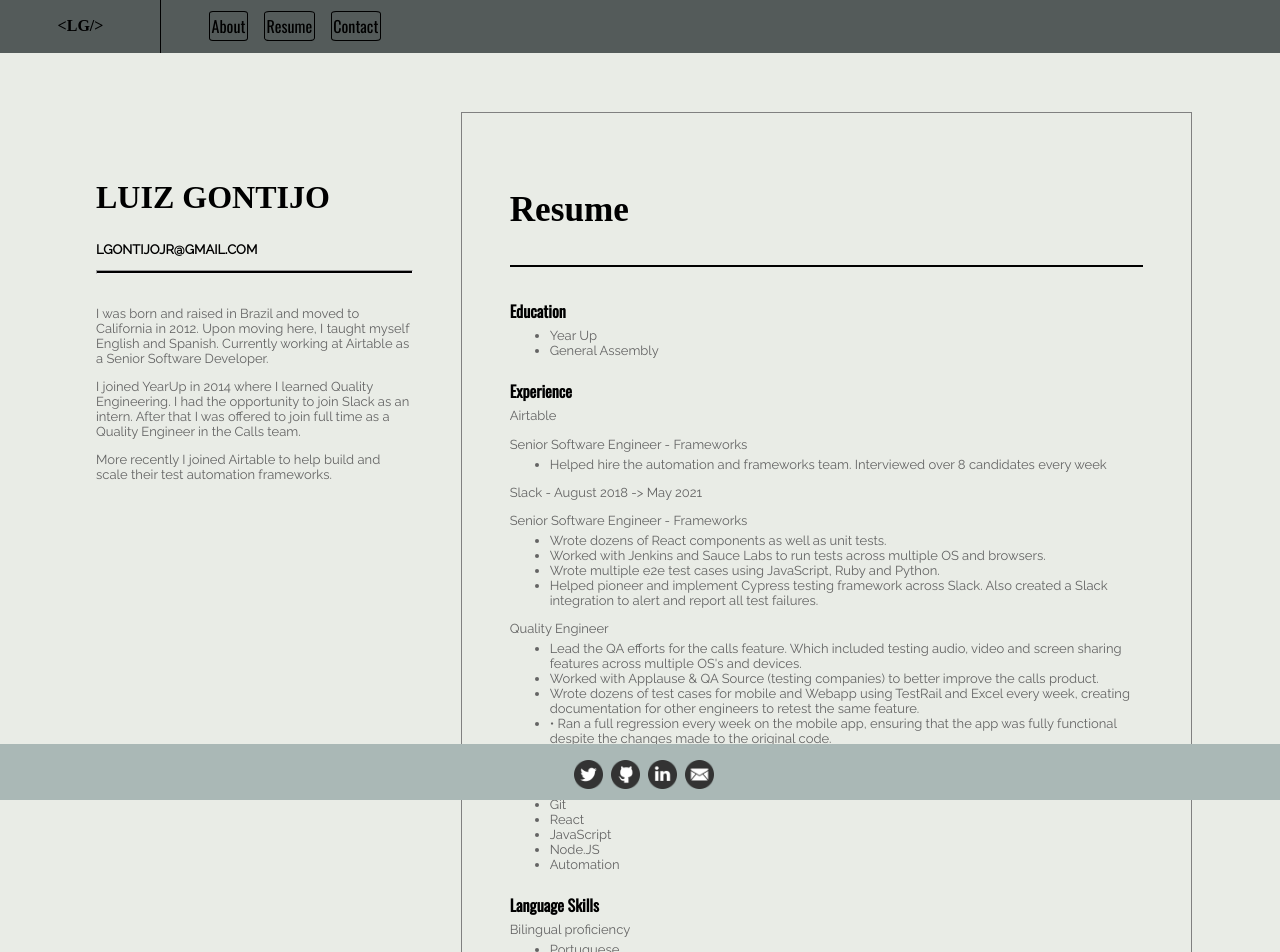
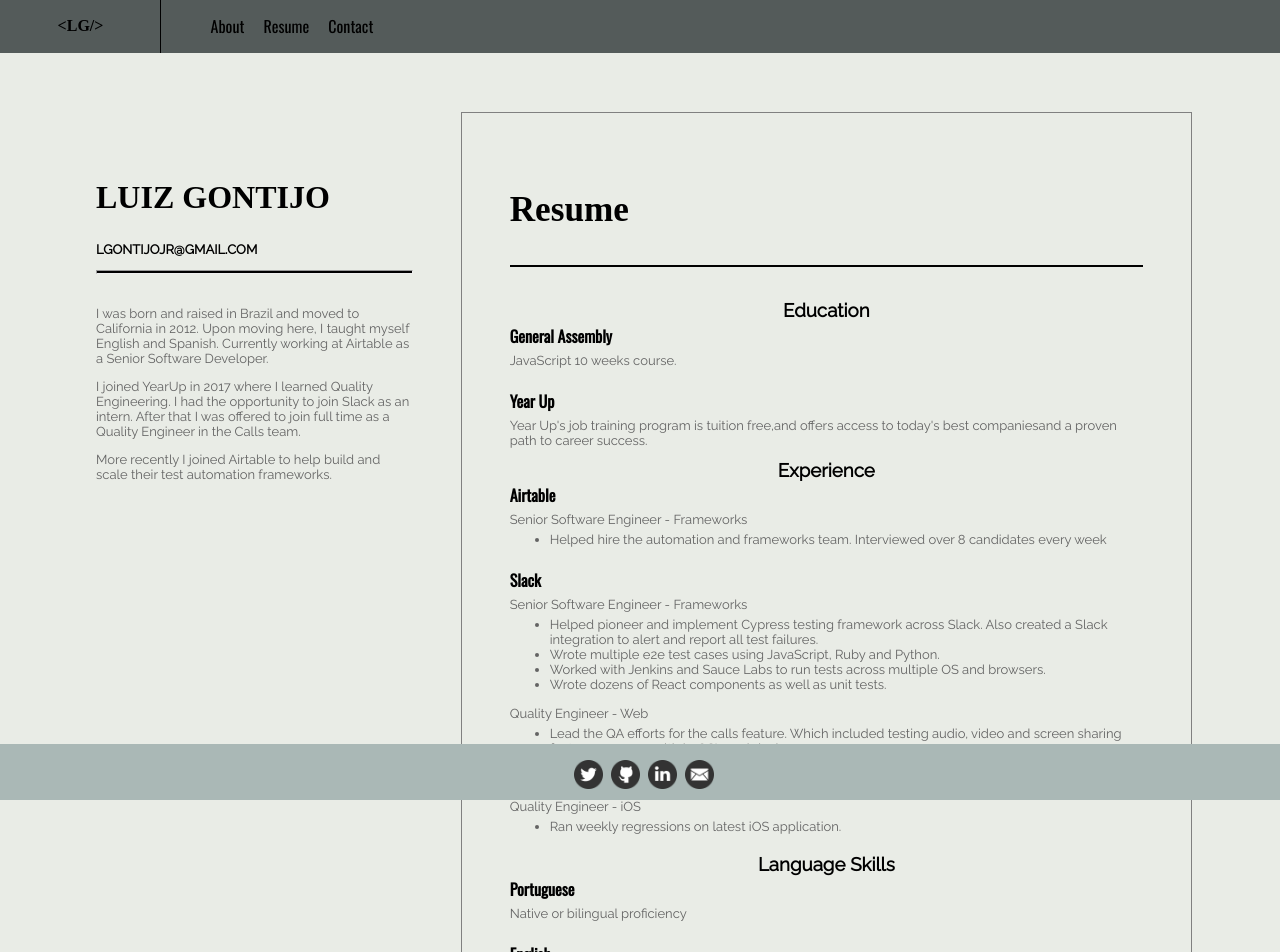
Before and after one commit to lgontijojr/Personal-Website, a React (Create React App) app: page /resume in a window 1280 px wide. Shown: the top 952 px of the page. Built offline with nearby package versions, Linux system fonts and the light colour scheme; a web font is replaced by a local one.

Commit message:
Add welcome page and refactor Article component

```diff
--- a/src/App.js
+++ b/src/App.js
@@ -9,6 +9,7 @@ import Sidenav from "./components/Sidenav";
 import ResumePage from "./pages/Resume";
 import ContactPage from "./pages/Contact";
 import AboutPage from "./pages/About";
+import WelcomePage from "./pages/Welcome";
 
 import "./css/_app.css";
 import "./css/components/_body.css";
@@ -24,6 +25,7 @@ const App = () => {
           <Sidenav isOpen={isOpen} toggleSidebar={toggleSidebar} />
           <Profile />
           <Switch>
+            <Route path="/" exact component={WelcomePage} />
             <Route path="/resume" component={ResumePage} />
             <Route path="/about" component={AboutPage} />
             <Route path="/contact" component={ContactPage} />
--- a/src/components/Article.jsx
+++ b/src/components/Article.jsx
@@ -2,19 +2,36 @@ import React from "react";
 import "../css/components/_article.css";
 
 const Article = (props) => {
+  console.log(props);
   return (
     <article className="article">
-      <h1 className="title">{props.title}</h1>
+      <h1 className="title">{props.headerTitle}</h1>
       <hr className="title_divider" />
 
       <div>
-        {props.content.map((item, index) => {
+        {props.content?.map((item, index) => {
           return (
             <React.Fragment key={index}>
               <div>
-                <h4>{item.subTitle}</h4>
-                <p>{item.paragraph}</p>
+                {item.bodyTitle?.map((x, index) => {
+                  return (
+                    <React.Fragment key={index}>
+                      <h3 className="item">{x.title}</h3>
+                      <div>
+                        <p>{x.description}</p>
+                      </div>
+                    </React.Fragment>
+                  );
+                })}
               </div>
+              {item.subTitle?.map((sub, index) => {
+                return (
+                  <React.Fragment key={index}>
+                    <h4>{sub.title}</h4>
+                    <p>{sub.description}</p>
+                  </React.Fragment>
+                );
+              })}
               <ul>
                 {item.list?.map((listedItem, index) => {
                   return <li key={index}>{listedItem}</li>;
--- a/src/components/Profile.jsx
+++ b/src/components/Profile.jsx
@@ -13,7 +13,7 @@ const Profile = () => {
           Airtable as a Senior Software Developer.
         </p>
         <p>
-          I joined YearUp in 2014 where I learned Quality Engineering. I had the
+          I joined YearUp in 2017 where I learned Quality Engineering. I had the
           opportunity to join Slack as an intern. After that I was offered to
           join full time as a Quality Engineer in the Calls team.
         </p>
--- a/src/css/components/_article.css
+++ b/src/css/components/_article.css
@@ -7,6 +7,19 @@
   border-width: 0.1em;
   border-color: gray;
   margin-top: 2em;
+}
+
+.article_date {
+  float: right;
+}
+
+.item {
+  text-align: center;
+  margin-bottom: -1em;
+}
+
+.divider {
+  width: 5em;
 }
 
 .title {
--- a/src/css/components/_navbar.css
+++ b/src/css/components/_navbar.css
@@ -37,9 +37,6 @@
 .header a {
   text-decoration: none;
   color: #000;
-  border-style: solid;
-  border-width: 0.1em;
-  border-radius: 10%;
   padding: 0.1em;
 }
 
--- a/src/pages/About.jsx
+++ b/src/pages/About.jsx
@@ -1,26 +1,49 @@
 import Article from "../components/Article";
 
-const AboutPage = () => {
 const content = [
   {
-      subTitle: "My Life Story",
-      paragraph:
+    bodyTitle: [
+      {
+        title: "My Life Story",
+      },
+    ],
+    subTitle: [
+      {
+        description:
           "Lorem Ipsum is simply dummy text of the printing and typesetting industry. Lorem Ipsum has been the industry's standard dummy text ever since the 1500s, when an unknown printer took a galley of type and scrambled it to make a type specimen book. It has survived not only five centuries, but also the leap into electronic typesetting, remaining essentially unchanged. It was popularised in the 1960s with the release of Letraset sheets containing Lorem Ipsum passages, and more recently with desktop publishing software like Aldus PageMaker including versions of Lorem Ipsum.",
       },
-    {
-      subTitle: "Facts About Me",
-      paragraph:
-        "Lorem Ipsum is simply dummy text of the printing and typesetting industry. Lorem Ipsum has been the industry's standard dummy text ever since the 1500s, when an unknown printer took a galley of type and scrambled it to make a type specimen book. It has survived not only five centuries, but also the leap into electronic typesetting, remaining essentially unchanged. It was popularised in the 1960s with the release of Letraset sheets containing Lorem Ipsum passages, and more recently with desktop publishing software like Aldus PageMaker including versions of Lorem Ipsum.",
-      list: ["item 1", "Item 2", "Item 3", "Item 4"],
+    ],
   },
   {
-      subTitle: "Website Stats",
-      paragraph:
+    bodyTitle: [
+      {
+        title: "Facts About Me",
+      },
+    ],
+    subTitle: [
+      {
+        description:
           "Lorem Ipsum is simply dummy text of the printing and typesetting industry. Lorem Ipsum has been the industry's standard dummy text ever since the 1500s, when an unknown printer took a galley of type and scrambled it to make a type specimen book. It has survived not only five centuries, but also the leap into electronic typesetting, remaining essentially unchanged. It was popularised in the 1960s with the release of Letraset sheets containing Lorem Ipsum passages, and more recently with desktop publishing software like Aldus PageMaker including versions of Lorem Ipsum.",
-      list: ["item 1", "Item 2"],
+      },
+    ],
+  },
+  {
+    bodyTitle: [
+      {
+        title: "Website Stats",
+      },
+    ],
+    subTitle: [
+      {
+        description:
+          "Lorem Ipsum is simply dummy text of the printing and typesetting industry. Lorem Ipsum has been the industry's standard dummy text ever since the 1500s, when an unknown printer took a galley of type and scrambled it to make a type specimen book. It has survived not only five centuries, but also the leap into electronic typesetting, remaining essentially unchanged. It was popularised in the 1960s with the release of Letraset sheets containing Lorem Ipsum passages, and more recently with desktop publishing software like Aldus PageMaker including versions of Lorem Ipsum.",
+      },
+    ],
   },
 ];
-  return <Article title="About" content={content} />;
+
+const AboutPage = () => {
+  return <Article headerTitle="About" content={content} />;
 };
 
 export default AboutPage;
--- a/src/pages/Contact.jsx
+++ b/src/pages/Contact.jsx
@@ -1,17 +1,34 @@
 import Article from "../components/Article";
 
+const content = [
+  {
+    bodyTitle: [
+      {
+        title: "Email",
+      },
+    ],
+    subTitle: [
+      {
+        description: "lgontijojr@gmail.com",
+      },
+    ],
+  },
+  {
+    bodyTitle: [
+      {
+        title: "Phone Number",
+      },
+    ],
+    subTitle: [
+      {
+        description: "(123)46-7890",
+      },
+    ],
+  },
+];
+
 const ContactPage = () => {
-  const content = [
-    {
-      subTitle: "Email",
-      paragraph: "lgontijojr@gmail.com",
-    },
-    {
-      subTitle: "Phone Number",
-      paragraph: "(123)456-7890",
-    },
-  ];
-  return <Article title="Contact" content={content} />;
+  return <Article headerTitle="Contact" content={content} />;
 };
 
 export default ContactPage;
--- a/src/pages/Resume.jsx
+++ b/src/pages/Resume.jsx
@@ -1,50 +1,99 @@
 import Article from "../components/Article";
 
-const ResumePage = () => {
 const content = [
   {
-      subTitle: "Education",
-      list: ["Year Up", "General Assembly"],
+    bodyTitle: [
+      {
+        title: "Education",
       },
-    { subTitle: "Experience", paragraph: "Airtable" },
+    ],
+    subTitle: [
       {
-      paragraph: "Senior Software Engineer - Frameworks",
+        title: "General Assembly",
+        description: "JavaScript 10 weeks course.",
+      },
+      {
+        title: "Year Up",
+        description:
+          "Year Up's job training program is tuition free,and offers access to today's best companiesand a proven path to career success.",
+      },
+    ],
+  },
+  {
+    bodyTitle: [
+      {
+        title: "Experience",
+      },
+    ],
+    subTitle: [
+      {
+        title: "Airtable",
+        description: "Senior Software Engineer - Frameworks",
+      },
+    ],
     list: [
       "Helped hire the automation and frameworks team. Interviewed over 8 candidates every week",
     ],
   },
   {
-      paragraph: "Slack - August 2018 -> May 2021",
+    subTitle: [
+      {
+        title: "Slack",
+        description: "Senior Software Engineer - Frameworks",
       },
-    {
-      paragraph: "Senior Software Engineer - Frameworks",
+    ],
     list: [
+      "Helped pioneer and implement Cypress testing framework across Slack. Also created a Slack integration to alert and report all test failures.",
+      "Wrote multiple e2e test cases using JavaScript, Ruby and Python.",
+      "Worked with Jenkins and Sauce Labs to run tests across multiple OS and browsers.",
       "Wrote dozens of React components as well as unit tests.",
-        "Worked with Jenkins and Sauce Labs to run tests across multiple OS and browsers.",
-        "Wrote multiple e2e test cases using JavaScript, Ruby and Python.",
-        "Helped pioneer and implement Cypress testing framework across Slack. Also created a Slack integration to alert and report all test failures.",
     ],
   },
   {
-      paragraph: "Quality Engineer",
+    subTitle: [
+      {
+        description: "Quality Engineer - Web",
+      },
+    ],
     list: [
       "Lead the QA efforts for the calls feature. Which included testing audio, video and screen sharing features across multiple OS's and devices.",
-        "Worked with Applause & QA Source (testing companies) to better improve the calls product.",
-        "Wrote dozens of test cases for mobile and Webapp using TestRail and Excel every week, creating documentation for other engineers to retest the same feature.",
-        "• Ran a full regression every week on the mobile app, ensuring that the app was fully functional despite the changes made to the original code.",
+      "Wrote automation and manual cases every week.",
+      "Worked with Applause (testing company) to better improve the calls product.",
     ],
   },
   {
-      subTitle: "Technical Skills",
-      list: ["Git", "React", "JavaScript", "Node.JS", "Automation"],
+    subTitle: [
+      {
+        description: "Quality Engineer - iOS",
+      },
+    ],
+    list: ["Ran weekly regressions on latest iOS application."],
   },
   {
-      subTitle: "Language Skills",
-      paragraph: "Bilingual proficiency ",
-      list: ["Portuguese", "English", "Spanish"],
+    bodyTitle: [
+      {
+        title: "Language Skills",
+      },
+    ],
+    subTitle: [
+      {
+        title: "Portuguese",
+        description: "Native or bilingual proficiency",
+      },
+      {
+        title: "English",
+        description: "Native or bilingual proficiency",
+      },
+      {
+        title: "Spanish",
+        description: "Professional working proficiency",
+      },
+    ],
   },
 ];
-  return <Article title="Resume" content={content} />;
+
+const ResumePage = () => {
+  return <Article headerTitle="Resume" content={content} />;
 };
 
 export default ResumePage;
--- /dev/null
+++ b/src/pages/Welcome.jsx
@@ -0,0 +1,49 @@
+import React, { useState, useEffect } from "react";
+import Article from "../components/Article";
+
+const welcomeStrings = ["Bem vindo", "Welcome", "Bienvenue", "Welkom"];
+const waveEmoji = ["👋", "👋🏻", "👋🏼", "👋🏽", "👋🏾", "👋🏿"];
+
+const WelcomePage = () => {
+  const [welcomeInDifferentLanguages, setDifferentLanguages] = useState(
+    welcomeStrings[0]
+  );
+  const [waveEmojiInDifferentSkinTones, setEmojiDifferentSkinTone] = useState(
+    waveEmoji[0]
+  );
+
+  useEffect(() => {
+    const interval = setInterval(() => {
+      setDifferentLanguages(
+        welcomeStrings[Math.floor(Math.random() * welcomeStrings.length)]
+      );
+      setEmojiDifferentSkinTone(
+        waveEmoji[Math.floor(Math.random() * waveEmoji.length)]
+      );
+    }, 2000);
+    return () => clearInterval(interval);
+  }, []);
+
+  const content = [
+    {
+      subTitle: [
+        {
+          title: "Welcome to my personal website!",
+        },
+        {
+          title:
+            "Feedback? Thoughts? Comments? Please send me an email or create a GitHub issue here",
+        },
+      ],
+    },
+  ];
+
+  return (
+    <Article
+      headerTitle={`${waveEmojiInDifferentSkinTones} ${welcomeInDifferentLanguages}`}
+      content={content}
+    ></Article>
+  );
+};
+
+export default WelcomePage;
```
Lines whose indentation alone changed are shown as unchanged.
